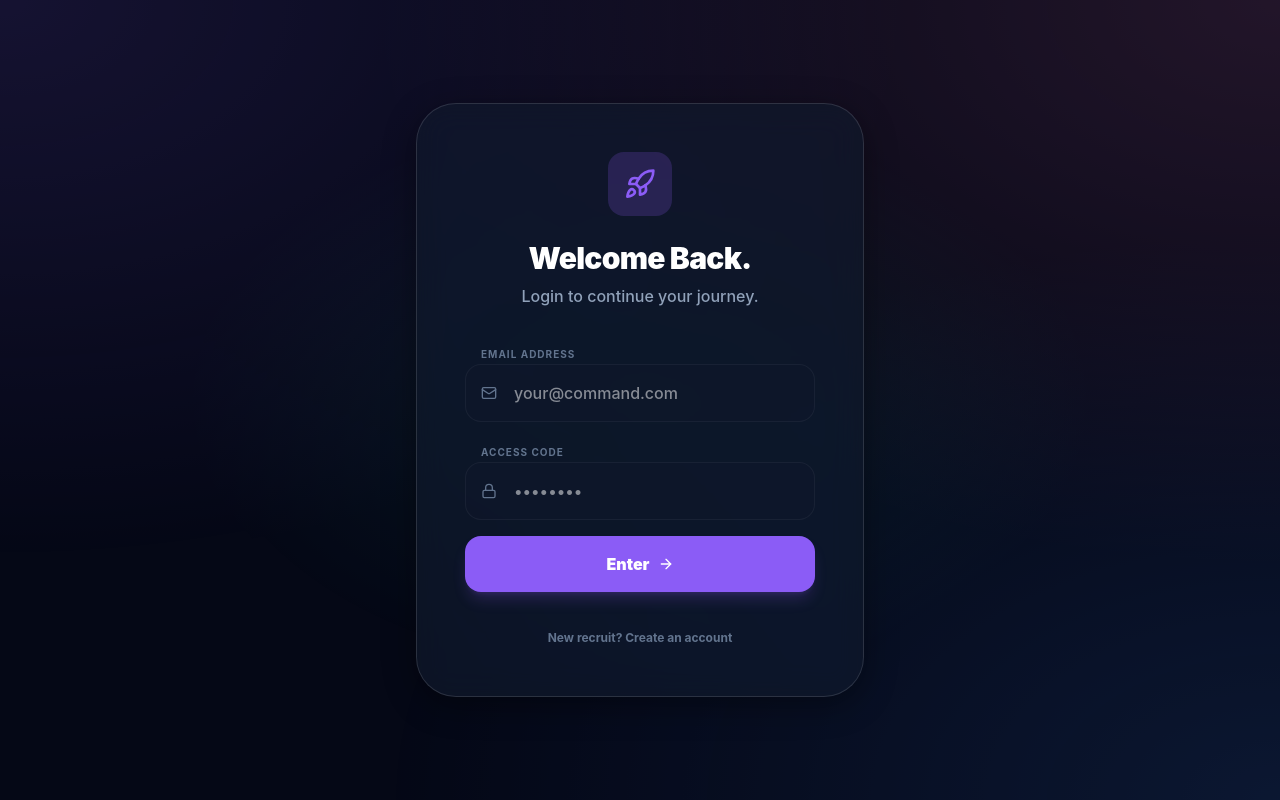
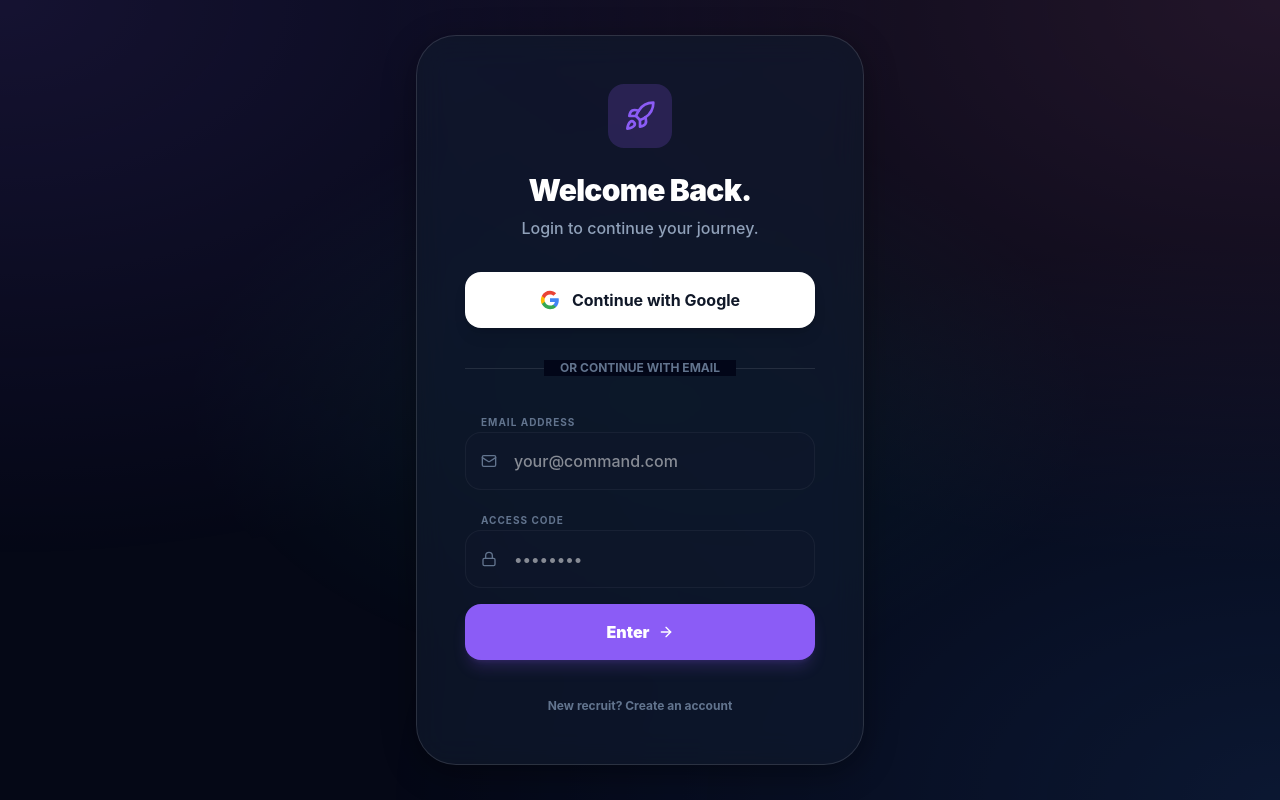
Before and after one commit to Dev-Santo44/habit-tracker, a Next.js app: page /auth in a window 1280 px wide. Built offline with nearby package versions, Linux system fonts and the light colour scheme; no server answers.

Commit message:
feat: add Google Sign-In authentication

```diff
--- a/src/app/auth/page.tsx
+++ b/src/app/auth/page.tsx
@@ -6,7 +6,9 @@
 import {
     signInWithEmailAndPassword,
     createUserWithEmailAndPassword,
-    updateProfile
+    updateProfile,
+    signInWithPopup,
+    GoogleAuthProvider
 } from 'firebase/auth';
 import { useRouter } from 'next/navigation';
 import { Rocket, Mail, Lock, User, ArrowRight } from 'lucide-react';
@@ -45,6 +47,25 @@
         }
     };
 
+    const handleGoogleSignIn = async () => {
+        setLoading(true);
+        setError(null);
+
+        try {
+            if (!auth) {
+                setError("Authentication service is unavailable.");
+                return;
+            }
+            const provider = new GoogleAuthProvider();
+            await signInWithPopup(auth, provider);
+            router.push('/');
+        } catch (err: any) {
+            setError(err.message);
+        } finally {
+            setLoading(false);
+        }
+    };
+
     return (
         <main className="min-h-screen relative bg-background text-foreground flex items-center justify-center p-4">
             <div className="fixed inset-0 bg-gradient-mesh opacity-50 pointer-events-none" />
@@ -67,6 +88,31 @@
                             {isLogin ? 'Login to continue your journey.' : 'Register to start tracking your flow.'}
                         </p>
                     </header>
+
+                    {/* Google Sign-In Button */}
+                    <button
+                        onClick={handleGoogleSignIn}
+                        disabled={loading}
+                        className="w-full bg-white hover:bg-gray-50 text-gray-900 font-bold py-4 rounded-2xl flex items-center justify-center gap-3 transition-all disabled:opacity-50 shadow-lg"
+                    >
+                        <svg className="w-5 h-5" viewBox="0 0 24 24">
+                            <path fill="#4285F4" d="M22.56 12.25c0-.78-.07-1.53-.2-2.25H12v4.26h5.92c-.26 1.37-1.04 2.53-2.21 3.31v2.77h3.57c2.08-1.92 3.28-4.74 3.28-8.09z" />
+                            <path fill="#34A853" d="M12 23c2.97 0 5.46-.98 7.28-2.66l-3.57-2.77c-.98.66-2.23 1.06-3.71 1.06-2.86 0-5.29-1.93-6.16-4.53H2.18v2.84C3.99 20.53 7.7 23 12 23z" />
+                            <path fill="#FBBC05" d="M5.84 14.09c-.22-.66-.35-1.36-.35-2.09s.13-1.43.35-2.09V7.07H2.18C1.43 8.55 1 10.22 1 12s.43 3.45 1.18 4.93l2.85-2.22.81-.62z" />
+                            <path fill="#EA4335" d="M12 5.38c1.62 0 3.06.56 4.21 1.64l3.15-3.15C17.45 2.09 14.97 1 12 1 7.7 1 3.99 3.47 2.18 7.07l3.66 2.84c.87-2.6 3.3-4.53 6.16-4.53z" />
+                        </svg>
+                        Continue with Google
+                    </button>
+
+                    {/* Divider */}
+                    <div className="relative">
+                        <div className="absolute inset-0 flex items-center">
+                            <div className="w-full border-t border-white/10"></div>
+                        </div>
+                        <div className="relative flex justify-center text-xs uppercase">
+                            <span className="bg-slate-950 px-4 text-slate-500 font-bold">Or continue with email</span>
+                        </div>
+                    </div>
 
                     <form onSubmit={handleSubmit} className="space-y-4">
                         <AnimatePresence mode='wait'>
```
